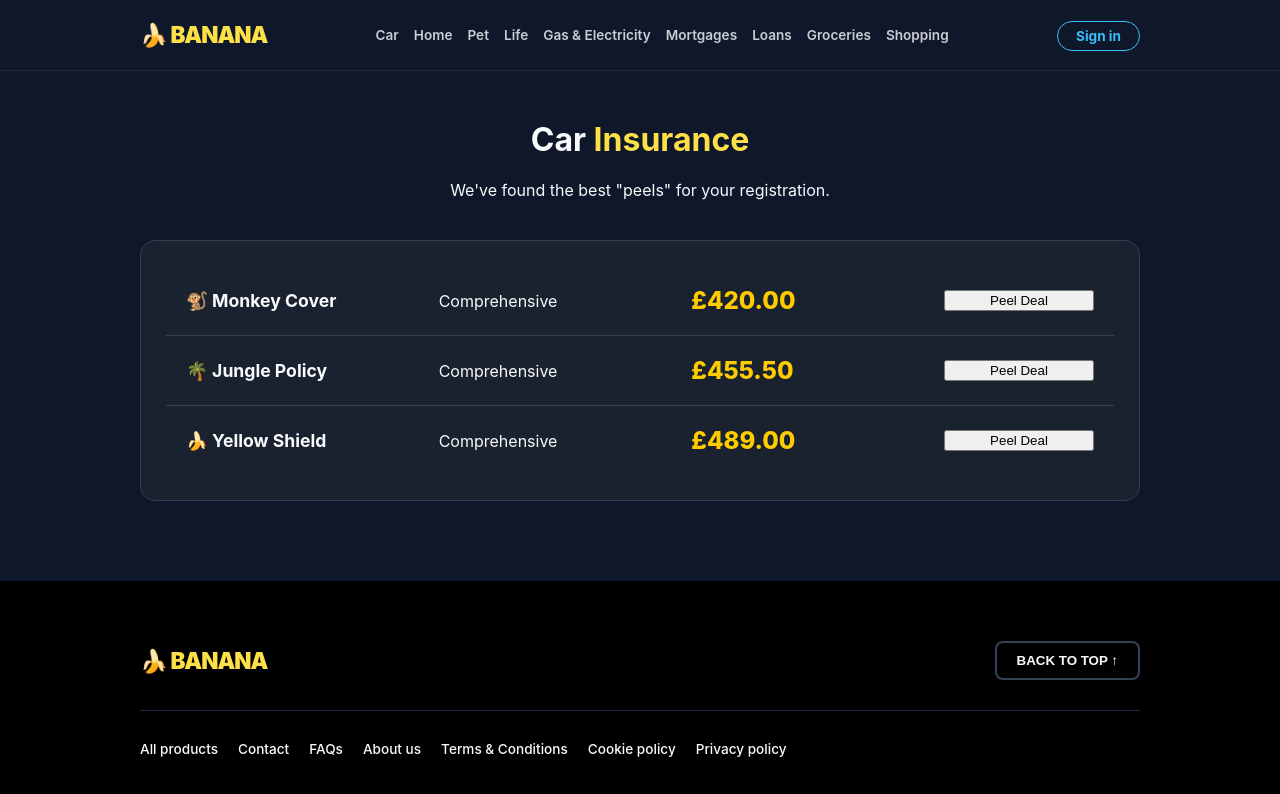
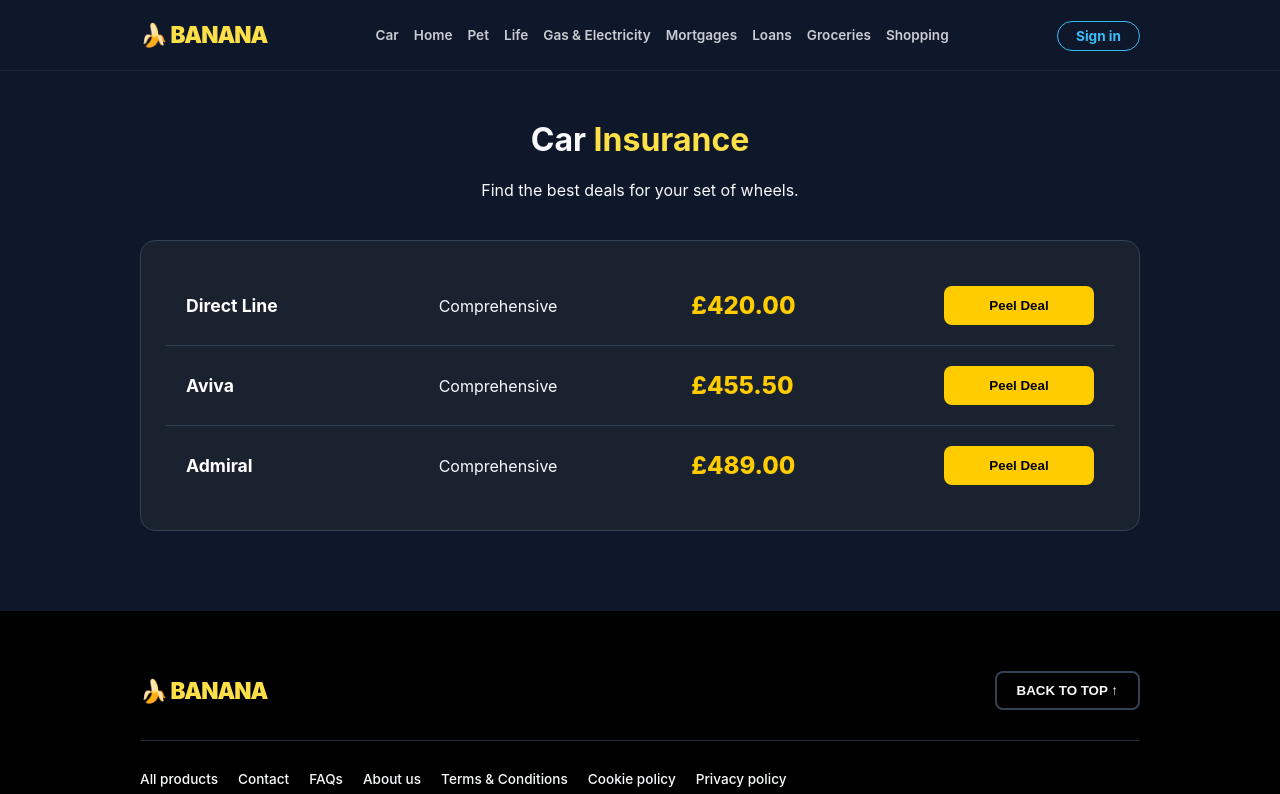
Before and after one commit to truShareAi/Decision-engine, a plain HTML site: page pages/car-insurance.html in a window 1280 px wide. Shown: the top 794 px of the page. Drawn offline with Linux system fonts and the light colour scheme.

Commit message:
Update car-insurance.html

```diff
--- a/pages/car-insurance.html
+++ b/pages/car-insurance.html
@@ -19,12 +19,27 @@
             align-items: center;
             padding: 20px;
             border-bottom: 1px solid #334155;
+        }
+        .quote-row:last-child { border: none; }
+        .price { font-size: 1.5rem; font-weight: 800; color: #ffcc00; }
+        .provider-logo { font-weight: bold; font-size: 1.1rem; color: white; }
+
+        /* The Correct Button: Yellow, #ffcc00, 8px rounded corners */
+        .peel-btn {
+            background: #ffcc00;
+            color: black;
+            border: none;
+            padding: 12px 20px;
+            border-radius: 8px;
+            font-weight: 800;
+            cursor: pointer;
+            width: 100%;
+            text-align: center;
             transition: 0.3s;
         }
-        .quote-row:hover { background: #1e293b; }
-        .quote-row:last-child { border: none; }
-        .price { font-size: 1.5rem; font-weight: 800; color: #ffcc00; }
-        .provider-logo { font-weight: bold; font-size: 1.1rem; }
+        .peel-btn:hover {
+            background: white;
+        }
     </style>
 </head>
 <body>
@@ -34,27 +49,27 @@
 <div class="container" style="margin-top: 50px;">
     <div style="text-align: center; margin-bottom: 40px;">
         <h1>Car <span class="pop">Insurance</span></h1>
-        <p>We've found the best "peels" for your registration.</p>
+        <p>Find the best deals for your set of wheels.</p>
     </div>
 
     <div class="comparison-card">
         <div class="quote-row">
-            <div class="provider-logo">🐒 Monkey Cover</div>
+            <div class="provider-logo">Direct Line</div>
             <div>Comprehensive</div>
             <div class="price">£420.00</div>
-            <button class="peel-btn" onclick="savePeel('Monkey Cover Car')">Peel Deal</button>
+            <button class="peel-btn" onclick="savePeel('Direct Line')">Peel Deal</button>
         </div>
         <div class="quote-row">
-            <div class="provider-logo">🌴 Jungle Policy</div>
+            <div class="provider-logo">Aviva</div>
             <div>Comprehensive</div>
             <div class="price">£455.50</div>
-            <button class="peel-btn" onclick="savePeel('Jungle Policy Car')">Peel Deal</button>
+            <button class="peel-btn" onclick="savePeel('Aviva')">Peel Deal</button>
         </div>
         <div class="quote-row">
-            <div class="provider-logo">🍌 Yellow Shield</div>
+            <div class="provider-logo">Admiral</div>
             <div>Comprehensive</div>
             <div class="price">£489.00</div>
-            <button class="peel-btn" onclick="savePeel('Yellow Shield Car')">Peel Deal</button>
+            <button class="peel-btn" onclick="savePeel('Admiral')">Peel Deal</button>
         </div>
     </div>
 </div>
@@ -62,38 +77,19 @@
 <footer class="site-footer" id="mainFooter"></footer>
 
 <script>
-    // Logic to sync the Name in the Nav
-    function syncNav() {
-        const user = localStorage.getItem('bananaUser');
-        const authArea = document.getElementById('navAuthSection');
-
-        if (user && authArea) {
-            authArea.innerHTML = `
-                <div style="display: flex; align-items: center; gap: 15px;">
-                    <a href="/index.html" style="color: white; text-decoration: none; font-size: 0.9rem;">Home</a>
-                    <a href="/pages/dashboard.html" style="color: #ffcc00; text-decoration: none; font-weight: bold; border: 1px solid #ffcc00; padding: 5px 12px; border-radius: 20px;">Hi, ${user}</a>
-                </div>
-            `;
-        }
-    }
-
-    // Load components and trigger sync
+    // Load components simply
     fetch('../components/nav.html').then(res => res.text()).then(data => {
         document.getElementById('mainNav').innerHTML = data;
-        syncNav();
     });
 
     fetch('../components/footer.html').then(res => res.text()).then(data => {
         document.getElementById('mainFooter').innerHTML = data;
     });
 
-    // Save the specific deal to the Dashboard
     function savePeel(provider) {
         let history = JSON.parse(localStorage.getItem('searchHistory')) || [];
-        history.unshift(provider + " - Car Quote");
-        if (history.length > 10) history.pop();
+        history.unshift(provider + " - Car Insurance");
         localStorage.setItem('searchHistory', JSON.stringify(history));
-
         window.location.href = 'dashboard.html';
     }
 </script>
```
